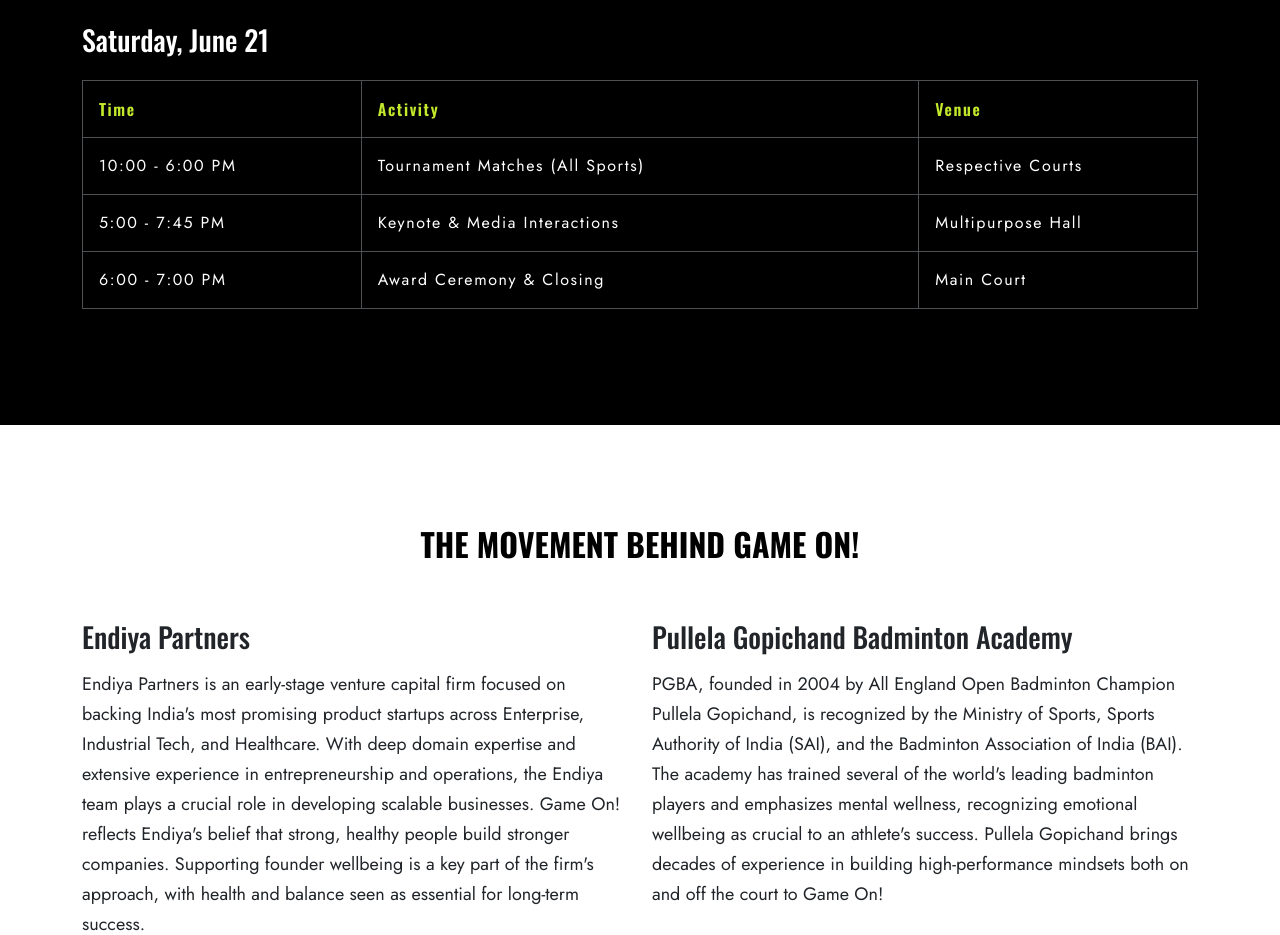
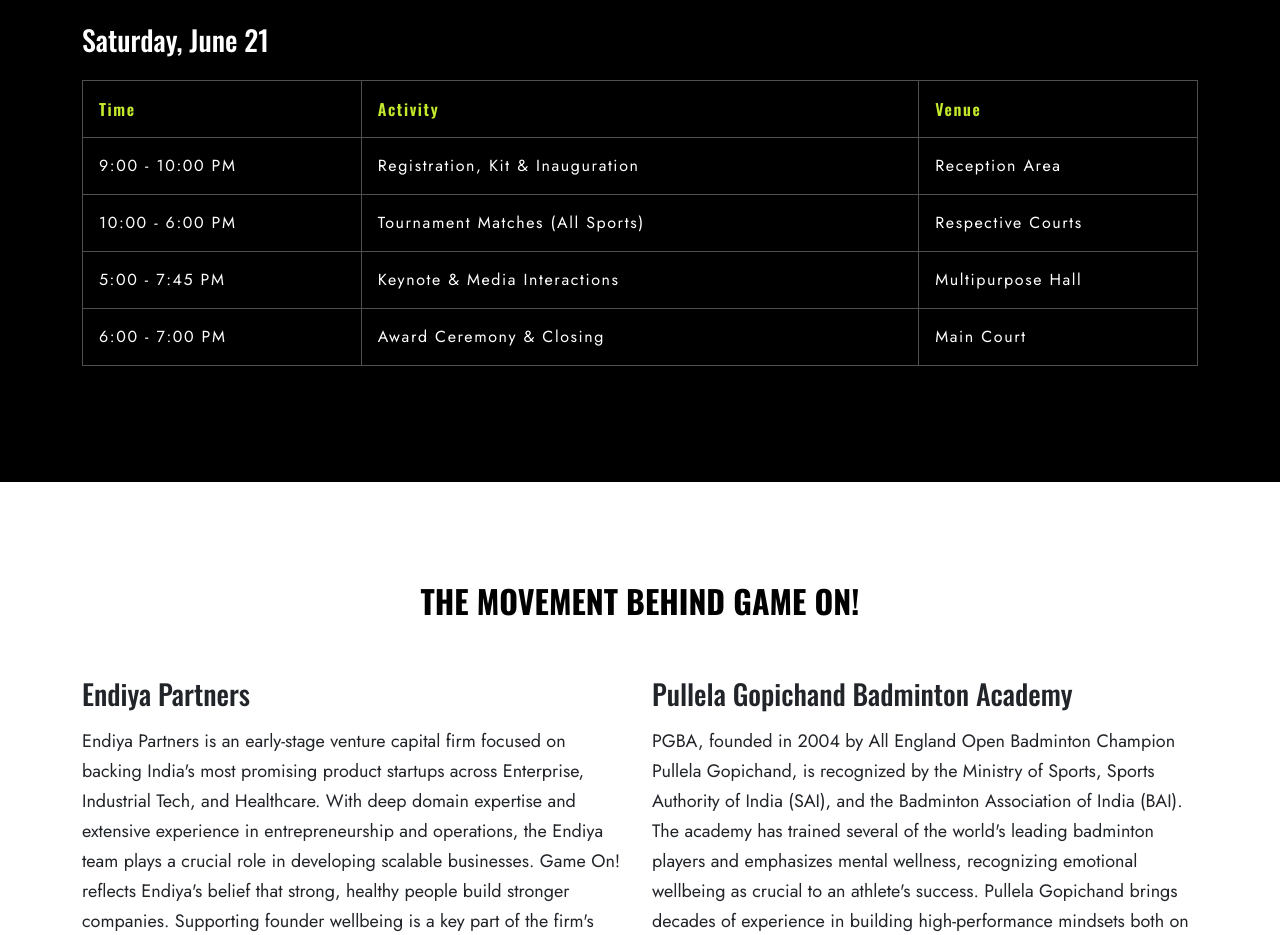
Before and after one commit to srigokulkrish/gameon, a React (Vite) app: page / in a window 1280 px wide. Shown: the part 4740-5675 px from the top of the page. Built offline with nearby package versions, Linux system fonts and the light colour scheme; the HTML template or start-up script is replaced by a standard one.

Commit message:
date changes

```diff
--- a/src/App.jsx
+++ b/src/App.jsx
@@ -425,6 +425,11 @@
       </thead>
       <tbody>
         <tr>
+          <td data-label="Time">9:00 - 10:00 PM</td>
+          <td data-label="Activity">Registration, Kit & Inauguration</td>
+          <td data-label="Venue">Reception Area</td>
+        </tr>
+        <tr>
           <td data-label="Time">10:00 - 6:00 PM</td>
           <td data-label="Activity">Tournament Matches (All Sports)</td>
           <td data-label="Venue">Respective Courts</td>
```
